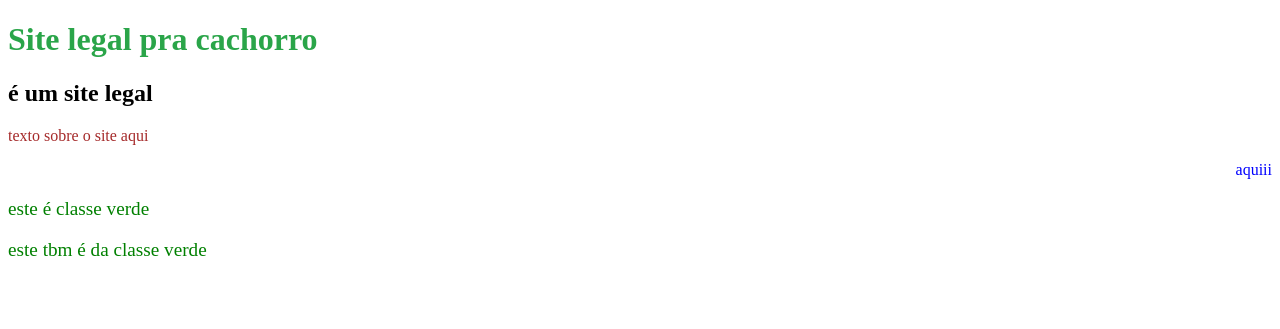
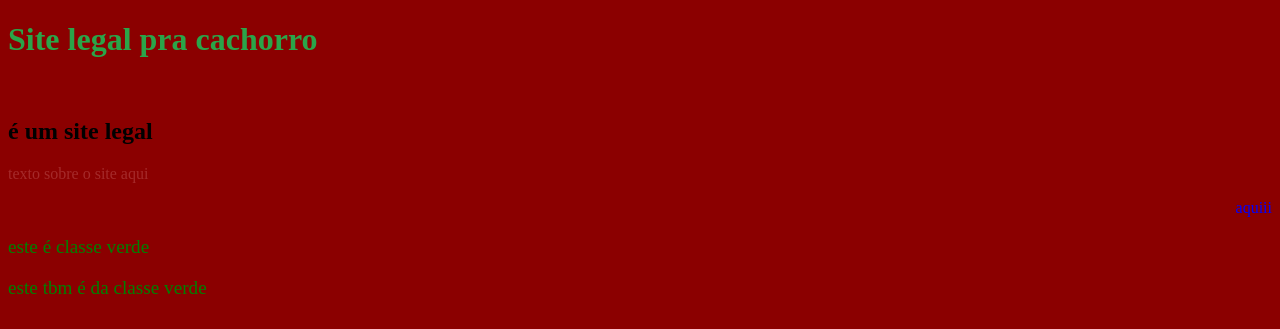
Before and after one commit to joaquimarend-hash/site-sobre-cachorros, a plain HTML site: page index.html in a window 1280 px wide. Drawn offline with Linux system fonts and the light colour scheme.

Commit message:
mudanças

```diff
--- a/index.html
+++ b/index.html
@@ -19,10 +19,14 @@
             color:green;
             font-size:larger
         }
+        body{
+            background-color: darkred;
+        }
     </style>
 </head>
 <body>
     <h1>Site legal pra cachorro</h1>
+    <br>
     <h2>é um site legal</h2>
     <p>texto sobre o site aqui</p>
     <p id="p_azul"> aquiii </p>
```
